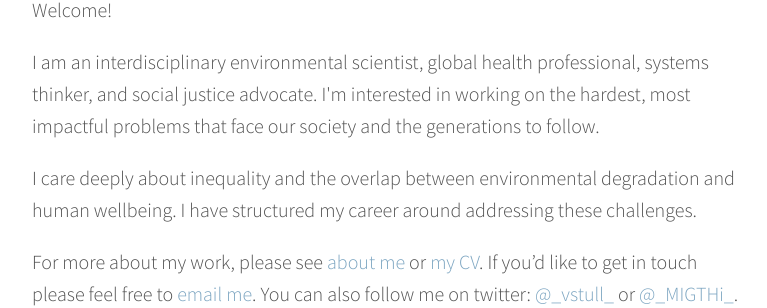
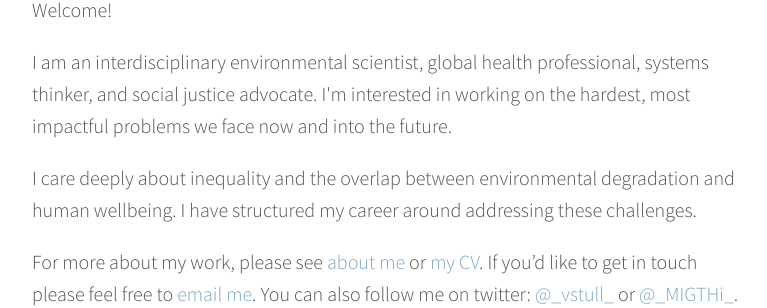
Before and after one commit to valeriestull/valeriestull.github.io, a Jekyll site: the page built from index.html, in a window 1280 px wide. Shown: the part 296-604 px from the top of the page, without its empty margins (248-1015 px from the left). Built offline with Jekyll 4.4.1, drawn with Linux system fonts in a browser that asks for light colours; nearby versions of some CDN libraries; some web fonts are replaced.

Commit message:
Update index.html

```diff
--- a/index.html
+++ b/index.html
@@ -21,8 +21,7 @@ layout: default
 
 <p>I am an interdisciplinary environmental scientist, global health
   professional, systems thinker, and social justice advocate. I'm
-  interested in working on the hardest, most impactful problems that
-  face our society and the generations to follow.</p>
+  interested in working on the hardest, most impactful problems we face now and into the future.</p>
 
 <p>I care deeply about inequality and the overlap between environmental
 degradation and human wellbeing. I have structured my career around
```
